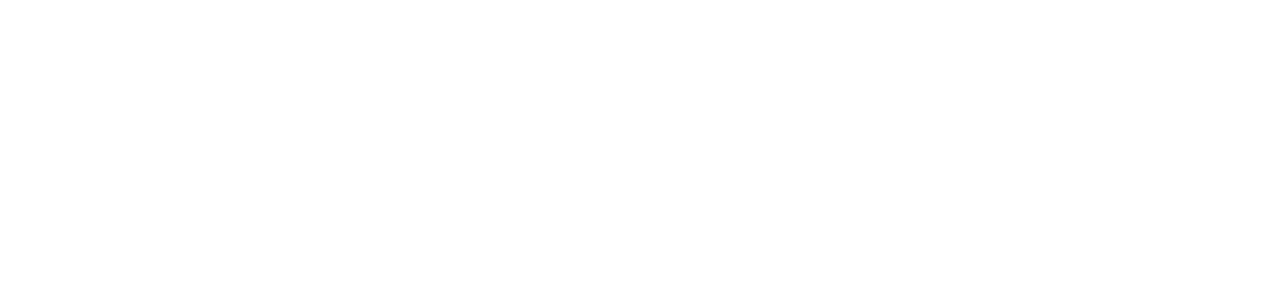
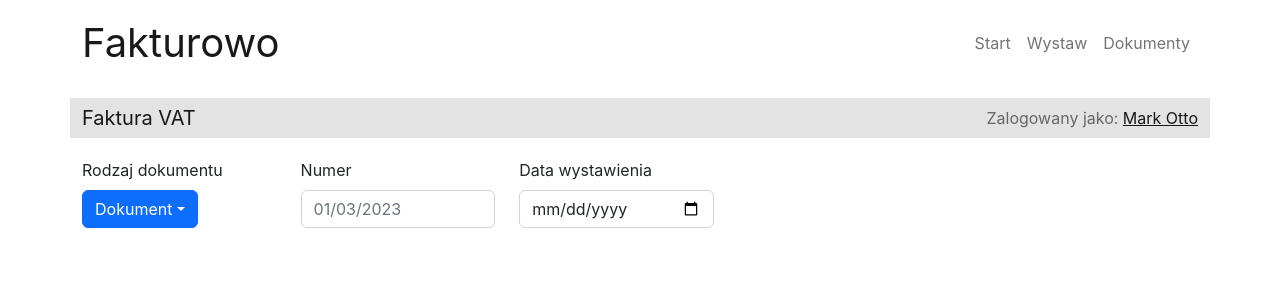
Before and after one commit to AngelikaKulbacka/fakturyVAT-frontend, a React (Create React App) app in the folder faktury-vat/: page /wystaw in a window 1280 px wide. Before the commit this address had no page. Shown: the top 300 px of the page. Built offline with nearby package versions, Linux system fonts and the light colour scheme.

Commit message:
start invoicing

```diff
--- a/faktury-vat/package.json
+++ b/faktury-vat/package.json
@@ -15,9 +15,10 @@
     "match-sorter": "^6.3.1",
     "react": "^18.2.0",
     "react-bootstrap": "^2.7.2",
+    "react-datepicker": "^4.11.0",
     "react-dom": "^18.2.0",
     "react-router-dom": "^6.9.0",
-    "react-scripts": "5.0.1",
+    "react-scripts": "^5.0.1",
     "sort-by": "^1.2.0",
     "validator": "^13.9.0",
     "web-vitals": "^2.1.4",
--- a/faktury-vat/src/App.js
+++ b/faktury-vat/src/App.js
@@ -2,6 +2,7 @@
 import 'bootstrap/dist/css/bootstrap.min.css';
 import RegisterForm from './Components/RegisterForm';
 import LoginForm from './Components/LoginForm';
+import InvoicingForm from './Components/InvoicingForm';
 import { BrowserRouter as Router, Routes, Route } from "react-router-dom";
 
 function App() {
@@ -12,6 +13,7 @@
         <Routes>
           <Route exact path="/rejestracja" element={<RegisterForm />} />
           <Route exact path="/login" element={<LoginForm />} />
+          <Route exact path="/wystaw" element={<InvoicingForm />} />
         </Routes>
       </Router>
     </div>
--- /dev/null
+++ b/faktury-vat/src/Components/InvoicingForm.jsx
@@ -0,0 +1,70 @@
+import 'bootstrap/dist/css/bootstrap.min.css';
+import { Container, Navbar, Nav, Row, Col, Dropdown, Form, DropdownButton } from 'react-bootstrap';
+import { useState } from 'react';
+
+const InvoicingForm = () => {
+
+    const [date, setDate] = useState(new Date());
+
+    const [value,setValue]=useState('');
+    const handleSelect=(e)=>{
+        console.log(e);
+        setValue(e)
+    }
+
+    return (
+        <Navbar className="d-flex flex-column align-items-center">
+            <Container>
+                <Navbar.Brand href="#home" style={{ fontSize: 40 }}>Fakturowo</Navbar.Brand>
+                <Nav className="justify-content-end" >
+                    <Nav.Item>
+                        <Nav.Link href="/home">Start</Nav.Link>
+                    </Nav.Item>
+                    <Nav.Item>
+                        <Nav.Link eventKey="link-1">Wystaw</Nav.Link>
+                    </Nav.Item>
+                    <Nav.Item>
+                        <Nav.Link eventKey="link-2">Dokumenty</Nav.Link>
+                    </Nav.Item>
+                </Nav>
+            </Container>
+            <Container style={{ backgroundColor: "#e3e3e3", margin: '20px' }}>
+                <Navbar.Brand href="#home">Faktura VAT</Navbar.Brand>
+                <Navbar.Toggle />
+                <Navbar.Collapse className="justify-content-end">
+                <Navbar.Text>
+                    Zalogowany jako: <a href="#login">Mark Otto</a>
+                </Navbar.Text>
+                </Navbar.Collapse>
+            </Container>
+            <Container style={{ width: "100%" }}>
+                <Row>
+                    <Col>
+                        <Form.Label>Rodzaj dokumentu</Form.Label>
+                        <DropdownButton title="Dokument" onSelect={handleSelect}>
+                            <Dropdown.Item href="#/action-1">Faktura VAT</Dropdown.Item>
+                        </DropdownButton>
+                    </Col>
+                    <Col>
+                        <Form>
+                            <Form.Group className="mb-3">
+                                <Form.Label>Numer</Form.Label>
+                                <Form.Control placeholder="01/03/2023" />
+                            </Form.Group>
+                        </Form>
+                    </Col>
+                    <Col>
+                    <Form>
+                        <Form.Group className="mb-3">
+                                <Form.Label>Data wystawienia</Form.Label>
+                                <Form.Control type='date' onChange={date => setDate(date)} />
+                            </Form.Group>
+                        </Form>
+                    </Col>
+                </Row>
+            </Container>
+        </Navbar>
+    );
+};
+
+export default InvoicingForm;
--- a/faktury-vat/src/Components/RegisterForm.jsx
+++ b/faktury-vat/src/Components/RegisterForm.jsx
@@ -49,7 +49,7 @@
         }
 
         if (!passwordRegex.test(formData.password)) {
-            alert("Hasło powinno zawierać minimum jedną małą literę, jedną dużą literę, jedną liczbę oraz jeden znak specjalny");
+            alert("Hasło powinno zawierać minimum 8 znaków, w tym jedną małą literę, jedną dużą literę, jedną liczbę oraz jeden znak specjalny");
             return;
         }
 
```
Also changed, not shown: 2 other files (tests, documents, lock files or other folders).
